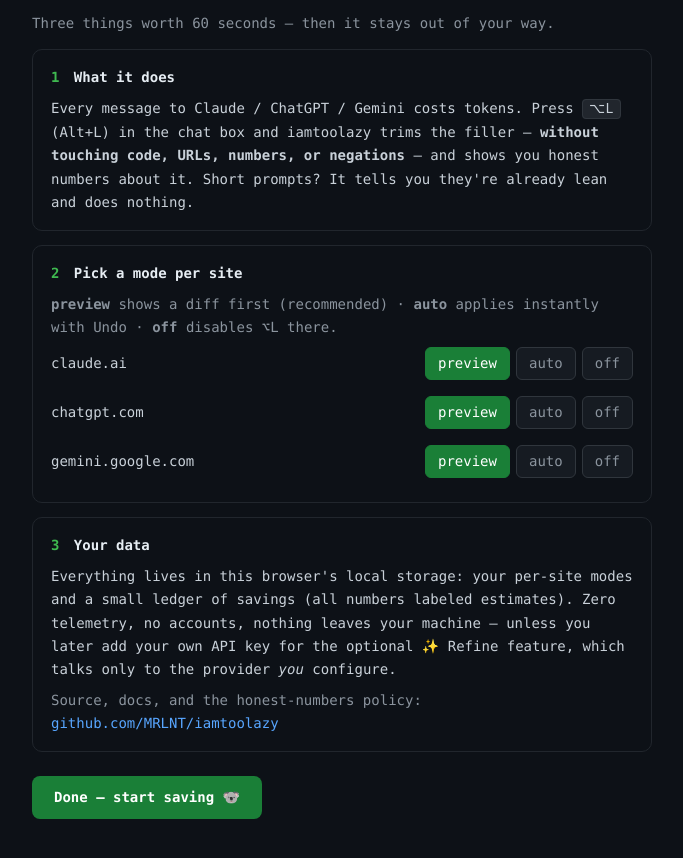
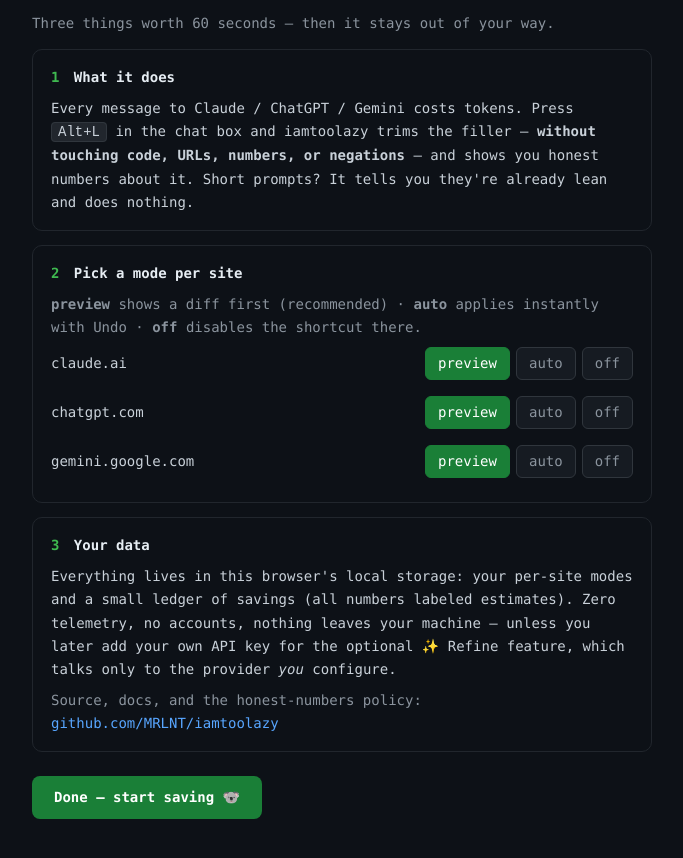
Before and after one commit to MRLNT/iamtoolazy, a browser extension: page packages/extension/src/welcome.html in a window 1280 px wide. Shown: the part 90-948 px from the top of the page, without its empty margins (298-981 px from the left). Drawn offline with Linux system fonts and the light colour scheme.

Commit message:
feat(extension): platform-aware shortcuts (Alt+L / ⌥L) and red off state

```diff
--- a/packages/extension/src/welcome.html
+++ b/packages/extension/src/welcome.html
@@ -17,6 +17,7 @@
   .seg button { background: #161b22; color: #8b949e; border: 1px solid #30363d;
                 border-radius: 6px; padding: 4px 12px; font: inherit; cursor: pointer; }
   .seg button.active { background: #1a7f37; color: #fff; border-color: #1a7f37; }
+  .seg button.active[data-mode="off"] { background: #da3633; border-color: #da3633; }
   .dim { color: #8b949e; }
   #done { background: #1a7f37; color: #fff; border: none; border-radius: 8px;
           padding: 10px 22px; font: inherit; font-weight: bold; cursor: pointer; margin-top: 10px; }
@@ -30,7 +31,7 @@
   <div class="step">
     <h2><span class="num">1</span> What it does</h2>
     Every message to Claude / ChatGPT / Gemini costs tokens. Press
-    <kbd>⌥L</kbd> (Alt+L) in the chat box and iamtoolazy trims the filler —
+    <kbd class="kbd-combo">Alt+L</kbd> in the chat box and iamtoolazy trims the filler —
     <b>without touching code, URLs, numbers, or negations</b> — and shows
     you honest numbers about it. Short prompts? It tells you they're
     already lean and does nothing.
@@ -39,7 +40,7 @@
   <div class="step">
     <h2><span class="num">2</span> Pick a mode per site</h2>
     <div class="dim"><b>preview</b> shows a diff first (recommended) ·
-    <b>auto</b> applies instantly with Undo · <b>off</b> disables ⌥L there.</div>
+    <b>auto</b> applies instantly with Undo · <b>off</b> disables the shortcut there.</div>
     <div id="sites"></div>
   </div>
 
--- a/packages/extension/src/welcome.js
+++ b/packages/extension/src/welcome.js
@@ -1,6 +1,10 @@
 // iamtoolazy — first-run wizard: per-site mode pickers + done.
 const SITES = ['claude.ai', 'chatgpt.com', 'gemini.google.com'];
 const MODES = ['preview', 'auto', 'off'];
+const IS_MAC = /Mac|iPhone|iPad/.test(navigator.platform || navigator.userAgent);
+for (const k of document.querySelectorAll('.kbd-combo')) {
+  k.textContent = IS_MAC ? '⌥L' : 'Alt+L';
+}
 
 (async () => {
   const { settings = {} } = await chrome.storage.local.get('settings');
@@ -15,6 +19,7 @@ const MODES = ['preview', 'auto', 'off'];
     for (const m of MODES) {
       const b = document.createElement('button');
       b.textContent = m;
+      b.dataset.mode = m;
       const paint = () => b.classList.toggle('active', (settings[site] || 'preview') === m);
       paint();
       b.addEventListener('click', async () => {
```
Also changed, not shown: packages/extension/src/popup.html (+3 -2 lines), packages/extension/src/popup.js (+6 -1 lines).
